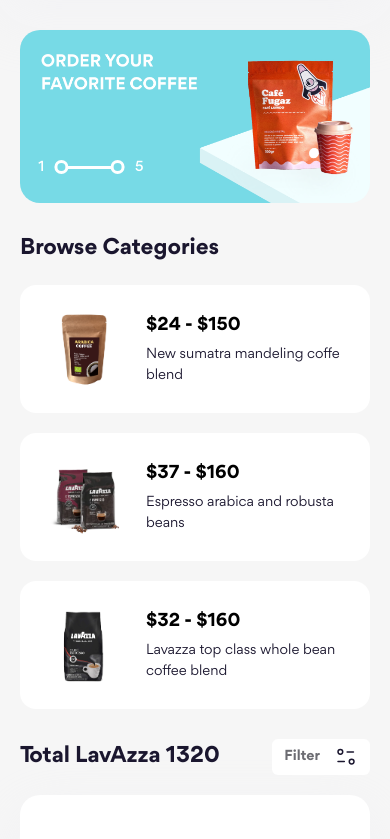
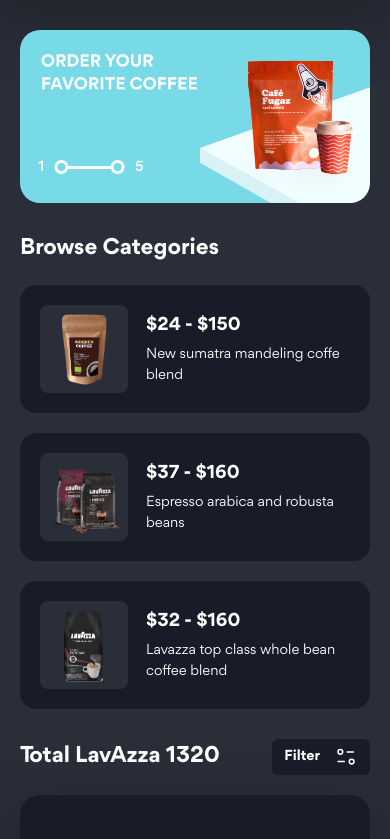
Before and after one commit to lamthanh-ebay/htmlcss-08, a website: page index.html in a window 390 px wide. Shown: the part 82-921 px from the top of the page. Drawn offline with Linux system fonts and the light colour scheme.

Commit message:
Filter Responsive & Dark Theme => OK

```diff
--- a/index.html
+++ b/index.html
@@ -1,5 +1,5 @@
 <!DOCTYPE html>
-<html lang="vi" class="">
+<html lang="vi" class="dark">
     <head>
         <meta charset="UTF-8" />
         <meta name="viewport" content="width=device-width, initial-scale=1.0" />
@@ -163,7 +163,7 @@
                                 <!-- Filter form -->
                                 <form action="" class="filter-form">
                                     <!-- Filter row -->
-                                    <div class="filter-form__row">
+                                    <div class="filter-form__row filter-form__row--content">
                                         <!-- Filter col 1 -->
                                         <div class="filter-form__col">
                                             <label for="" class="filter-form__label">Price</label>
@@ -258,7 +258,7 @@
                                                     <img
                                                         src="./assets/icons/search.svg"
                                                         alt=""
-                                                        class="filter-form__input-icon"
+                                                        class="filter-form__input-icon icon"
                                                     />
                                                 </div>
                                             </div>
--- a/sass/base/_base.scss
+++ b/sass/base/_base.scss
@@ -36,6 +36,10 @@
     -webkit-tap-highlight-color: transparent;
 }
 
+input {
+    background: transparent;
+}
+
 button {
     border: none;
     background: transparent;
--- a/sass/components/_buttons.scss
+++ b/sass/components/_buttons.scss
@@ -63,6 +63,7 @@
     }
 
     &--primary {
+        color: #1a162e;
         background: #ffb700;
     }
 
--- a/sass/components/_filter-form.scss
+++ b/sass/components/_filter-form.scss
@@ -1,3 +1,5 @@
+@use "../abstracts";
+
 .filter__wrap {
     position: relative;
     z-index: 1;
@@ -17,6 +19,10 @@
     transition: opacity, visibility;
     transition-duration: 0.5s;
 
+    @include abstracts.screen(sm) {
+        width: 90vw;
+    }
+
     // Đóng mở Filter bằng Javascript
     &.hide {
         opacity: 0;
@@ -29,6 +35,7 @@
         top: -18px;
         right: 32px;
         width: 47.75px;
+        filter: var(--filter-form-arrow-up);
     }
 
     &__heading {
@@ -42,6 +49,19 @@
 
         &__row {
             display: flex;
+
+            &--content {
+                @include abstracts.screen(lg) {
+                    flex-direction: column;
+                    max-height: calc(100vh - 370px);
+                    overflow-y: auto;
+                    overscroll-behavior-y: contain;
+                }
+
+                @include abstracts.screen(sm) {
+                    max-height: calc(100vh - 330px);
+                }
+            }
         }
 
         &__label {
@@ -112,12 +132,32 @@
             border-radius: 6px;
             border: 1px solid #d2d1d6;
             overflow: hidden;
+
+            @include abstracts.screen(xl) {
+                width: 250px;
+            }
+
+            @include abstracts.screen(lg) {
+                width: 334px;
+            }
+
+            @include abstracts.screen(sm) {
+                width: 100%;
+            }
         }
 
         &__text-input--small {
             width: 121px;
             height: 36px;
             padding: 0 12px;
+
+            @include abstracts.screen(xl) {
+                width: 100px;
+            }
+
+            @include abstracts.screen(lg) {
+                width: 100%;
+            }
         }
 
         &__text-input--small &__input {
@@ -166,6 +206,15 @@
             &:first-child {
                 border-right: 1px solid #d2d1d6;
                 gap: 65px;
+
+                @include abstracts.screen(xl) {
+                    gap: 17px;
+                }
+            }
+
+            @include abstracts.screen(lg) {
+                flex-grow: 1;
+                justify-content: space-between;
             }
 
             &-icon {
@@ -227,5 +276,12 @@
         width: 1px;
         margin: 0 30px;
         background-color: #eee;
+
+        @include abstracts.screen(lg) {
+            width: 100%;
+            height: 1px;
+            margin: 30px 0;
+            flex-shrink: 0;
+        }
     }
 }
--- a/sass/theme/_dark.scss
+++ b/sass/theme/_dark.scss
@@ -37,6 +37,12 @@
     --filter-btn-color: #fff;
     --filter-btn-bg: #171c28;
 
+    // Filter form
+    --filter-form-bg-color: var(--dropdown-bg-color);
+    --filter-form-shadow: rgba(200, 200, 200, 0.4);
+    --filter-form__tag-bg: #171c28;
+    --filter-form-arrow-up: var(--dropdown-arrow-filter);
+
     // Product card
     --product-card-bg: #171c28;
     --product-card-shadow: rgba(0, 0, 0, 0.2);
```
Also changed, not shown: assets/css/main.css, 1 other file.
